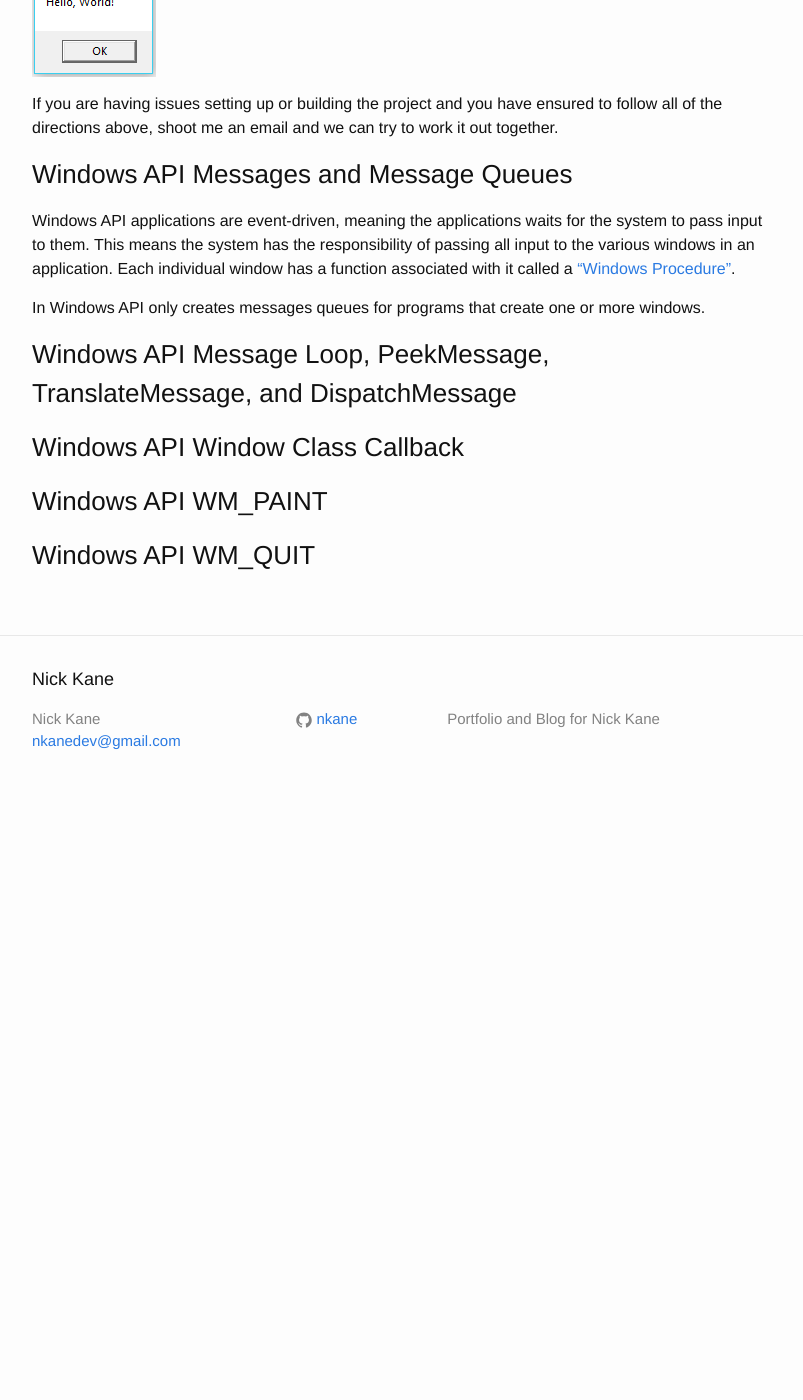
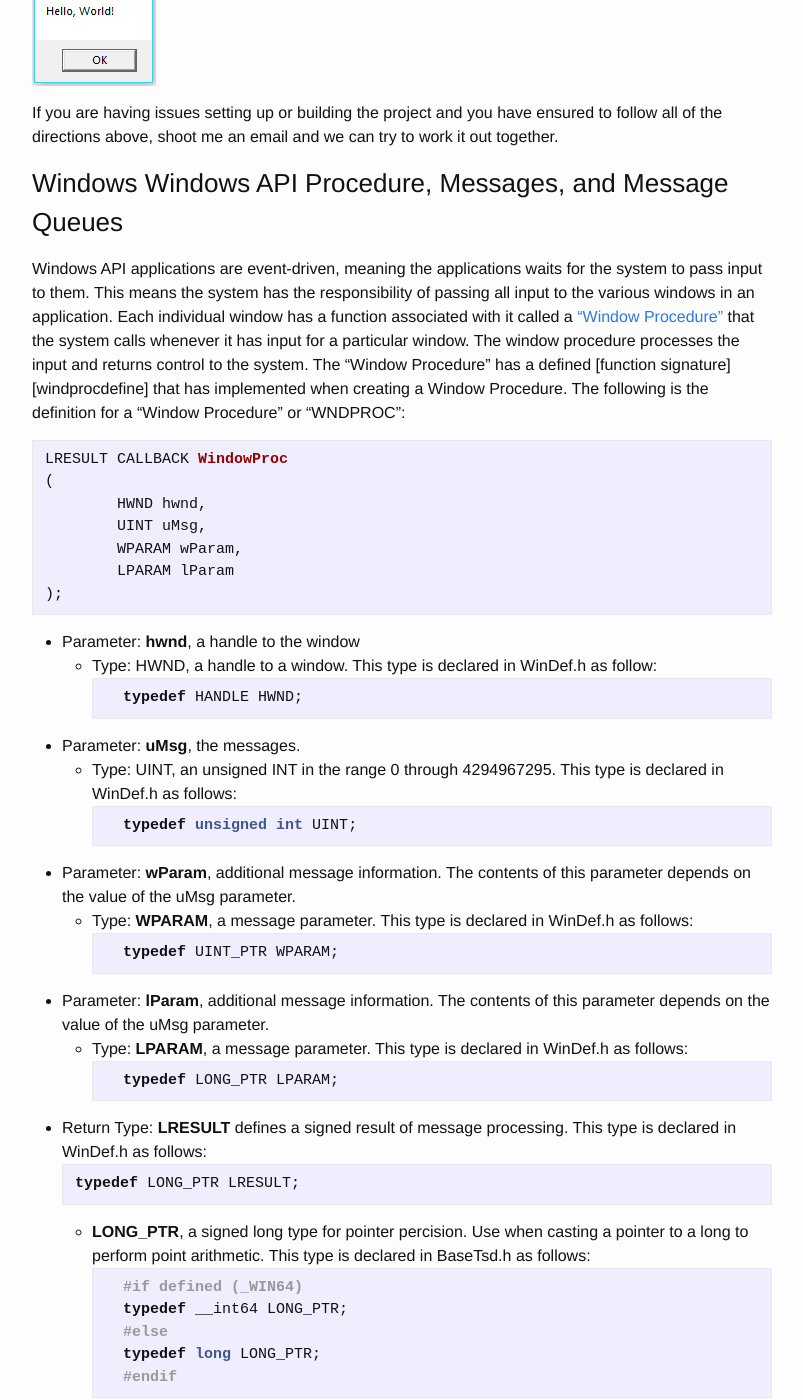
Before and after one commit to nkane/nkane.github.io, a Jekyll site: the page built from _posts/2018-08-03-win32-software-renderer-lesson-1:-getting-started.markdown, in a window 1280 px wide and 1400 px high, scrolled down 8074 px. Shown: the whole window, without its empty margins (238-1041 px from the left). Built offline with Jekyll 4.4.1, drawn with Linux system fonts in a browser that asks for light colours; before the commit the page ends 8887 px from its top, so only the background shows below that; some of the changed text lies outside the part shown.

Commit message:
adding winproc information to tutorial #1 software renderer

````diff
--- a/_posts/2018-08-03-win32-software-renderer-lesson-1:-getting-started.markdown
+++ b/_posts/2018-08-03-win32-software-renderer-lesson-1:-getting-started.markdown
@@ -159,45 +159,48 @@ from their caller and how they return a result. This type is defined in the WinD
 ```
 
 * Parameter: **hInstance**, a handle to the current instance of the application.
+	* Type: **HINSTANCE**, is a handle to an instance - the base address of the module in memory. This type is declared in WinDef.h as follows:
+	``` c
+	typedef HANDLE HINSTANCE;
+	```
+		* Type: **HANDLE**, is a handle to an object. This type is declared in WinNT.h as follows:
+		``` c
+		typedef PVOID HANDLE;
+		```
+		* Type: **PVOID**, is a pointer to any type or a void pointer. This type is declared in WinNT.h as follows:
+		``` c
+		typedef voido *PVOID;
+		```
+
 * Parameter: **hPrevInstance**, a handle to the previous instance of the application. This parameter is always NULL.
-* Type: **HINSTANCE**, is a handle to an instance - the base address of the module in memory. This type is declared in WinDef.h as follows:
-``` c
-typedef HANDLE INSTANCE;
-```
-	* Type: **HANDLE**, is a handle to an object. This type is declared in WinNT.h as follows:
+	* Type: **HINSTANCE**
+
+* Paramter: **lpCmdLine**, the command line for the application, excluding the program name.
+	* Type: **LPSTR**, is a pointer to a null-terminated string of 8-bit Windows (ANSI) characters. This type is declared in WinNT.h as follows:
 	``` c
-	typedef PVOID HANDLE;
-	```
-	* Type: **PVOID**, is a pointer to any type or a void pointer. This type is declared in WinNT.h as follows:
-	``` c
-	typedef voido *PVOID;
+	typedef CHAR *LPSTR;
 	```
 
-* Paramter: **lpCmdLine**, the command line for the application, excluding the program name.
-* Type: **LPSTR**, is a pointer to a null-terminated string of 8-bit Windows (ANSI) characters. This type is declared in WinNT.h as follows:
-``` c
-typedef CHAR *LPSTR;
-```
+* Parameter: **nCmdShow**, controls how the window is to be shown.
+	* Type: int
+	* Values:
+		* 0 - SW_HIDE, hides the window and activates another window.
+		* 3 - SW_MAXIMIZE, maximizes the specified window.
+		* 6 - SW_MINIMIZE, minimizes the specificed window and activates the next top-level window in the Z order.
+		* 9 - SW_RESTORE, activates and displays the window. If the window is minimized or maximized, the system stores it to its original size and position. An application should specify this
+			  flag when restoring a minimized window.
+		* 5 - SW_SHOW, activates the window and displays it in its current size and position.
+		* 3 - SW_SHOWMAXIMIZED, activates the window and displays it as a maximized window.
+		* 2 - SW_SHOWMINIMIZED, activates the window and displays it as a minimized window.
+		* 7 - SW_SHOWMINNOACTIVE, displays the window as a minimized window. This value is similar to SW_SHOWMINIMIZED, except the window is not activated.
+		* 8 - SW_SHOWNA, displays the window in its current size and position. This value is similar to SW_SHOW, except the window is not activated.
+		* 4 - SW_SHOWNOACTIVATE, displays a window in its most recent size and position. This value is similar to SW_SHOWNORMAL, except the window is not activated.
+		* 1 - SW_SHOWNORMAL, activates and displays a window. If the window is minimized or maximized, the system restores it to its original size and position. An application should specify this
+			  flag when displaying the window for the first time.
 
-* Parameter: **nCmdShow**, controls how the window is to be shown.
-* Type: int
-* Values:
-	* 0 - SW_HIDE, hides the window and activates another window.
-	* 3 - SW_MAXIMIZE, maximizes the specified window.
-	* 6 - SW_MINIMIZE, minimizes the specificed window and activates the next top-level window in the Z order.
-	* 9 - SW_RESTORE, activates and displays the window. If the window is minimized or maximized, the system stores it to its original size and position. An application should specify this
-		  flag when restoring a minimized window.
-	* 5 - SW_SHOW, activates the window and displays it in its current size and position.
-	* 3 - SW_SHOWMAXIMIZED, activates the window and displays it as a maximized window.
-	* 2 - SW_SHOWMINIMIZED, activates the window and displays it as a minimized window.
-	* 7 - SW_SHOWMINNOACTIVE, displays the window as a minimized window. This value is similar to SW_SHOWMINIMIZED, except the window is not activated.
-	* 8 - SW_SHOWNA, displays the window in its current size and position. This value is similar to SW_SHOW, except the window is not activated.
-	* 4 - SW_SHOWNOACTIVATE, displays a window in its most recent size and position. This value is similar to SW_SHOWNORMAL, except the window is not activated.
-	* 1 - SW_SHOWNORMAL, activates and displays a window. If the window is minimized or maximized, the system restores it to its original size and position. An application should specify this
-		  flag when displaying the window for the first time.
-* Return Type: int
-* Value: if the function succeeds, terminating when it receives a [WM_QUIT][wm-quit] message, it should return the exit value contained in that message's wParam parameter. If the funciton terminates before
-  entering the message loop, it should return zero.
+* Return Type: **int**
+	* Value: if the function succeeds, terminating when it receives a [WM_QUIT][wm-quit] message, it should return the exit value contained in that message's wParam parameter. If the funciton terminates before
+	  entering the message loop, it should return zero.
 
 * Additional Information:
 	* The WinMain function should initialize the application, display its main window, and enter a message retrieval-and-dispatch loop that is the top-level control structure for the remainder of the
@@ -251,12 +254,58 @@ call the executable on the CLI or double click on the executable in file explore
 If you are having issues setting up or building the project and you have ensured to follow all of the directions above, shoot me an email and we can try to work it out together.
 
 
-### Windows API Messages and Message Queues
+### Windows Windows API Procedure, Messages, and Message Queues
 Windows API applications are event-driven, meaning the applications waits for the system to pass input to them. This means the system has the responsibility of passing all input to the various
-windows in an application. Each individual window has a function associated with it called a ["Windows Procedure"][winproc].
+windows in an application. Each individual window has a function associated with it called a ["Window Procedure"][winproc] that the system calls whenever it has input for a particular window.
+The window procedure processes the input and returns control to the system. The "Window Procedure" has a defined [function signature][windprocdefine] that has implemented when creating a Window
+Procedure. The following is the definition for a "Window Procedure" or "WNDPROC":
 
+``` c
+LRESULT CALLBACK WindowProc
+(
+	HWND hwnd,
+	UINT uMsg,
+	WPARAM wParam,
+	LPARAM lParam
+);
+```
+* Parameter: **hwnd**, a handle to the window
+	* Type: HWND, a handle to a window. This type is declared in WinDef.h as follow:
+	``` c
+	typedef HANDLE HWND;
+	```
 
-In Windows API only creates messages queues for programs that create one or more windows.
+* Parameter: **uMsg**, the messages.
+	* Type: UINT, an unsigned INT in the range 0 through 4294967295. This type is declared in WinDef.h as follows:
+	``` c
+	typedef unsigned int UINT;
+	```
+
+* Parameter: **wParam**, additional message information. The contents of this parameter depends on the value of the uMsg parameter.
+	* Type: **WPARAM**, a message parameter. This type is declared in WinDef.h as follows:
+	``` c
+	typedef UINT_PTR WPARAM;
+	```
+
+* Parameter: **lParam**, additional message information. The contents of this parameter depends on the value of the uMsg parameter.
+	* Type: **LPARAM**, a message parameter. This type is declared in WinDef.h as follows:
+	``` c
+	typedef LONG_PTR LPARAM;
+	```
+
+* Return Type: **LRESULT** defines a signed result of message processing. This type is declared in WinDef.h as follows:
+``` c
+typedef LONG_PTR LRESULT;
+```
+	* **LONG_PTR**, a signed long type for pointer percision. Use when casting a pointer to a long to perform point arithmetic. This type is declared in BaseTsd.h as follows:
+	``` c
+	#if defined (_WIN64)
+		typedef __int64 LONG_PTR;
+	#else
+		typedef long LONG_PTR;
+	#endif
+	```
+	* Value: the return value is the result of the message processing and depends on the message sent.
 
 
 ### Windows API Message Loop, PeekMessage, TranslateMessage, and DispatchMessage
````
Also changed, not shown: other parts of _posts/2018-08-03-win32-software-renderer-lesson-1:-getting-started.markdown (+2 -0 lines).
